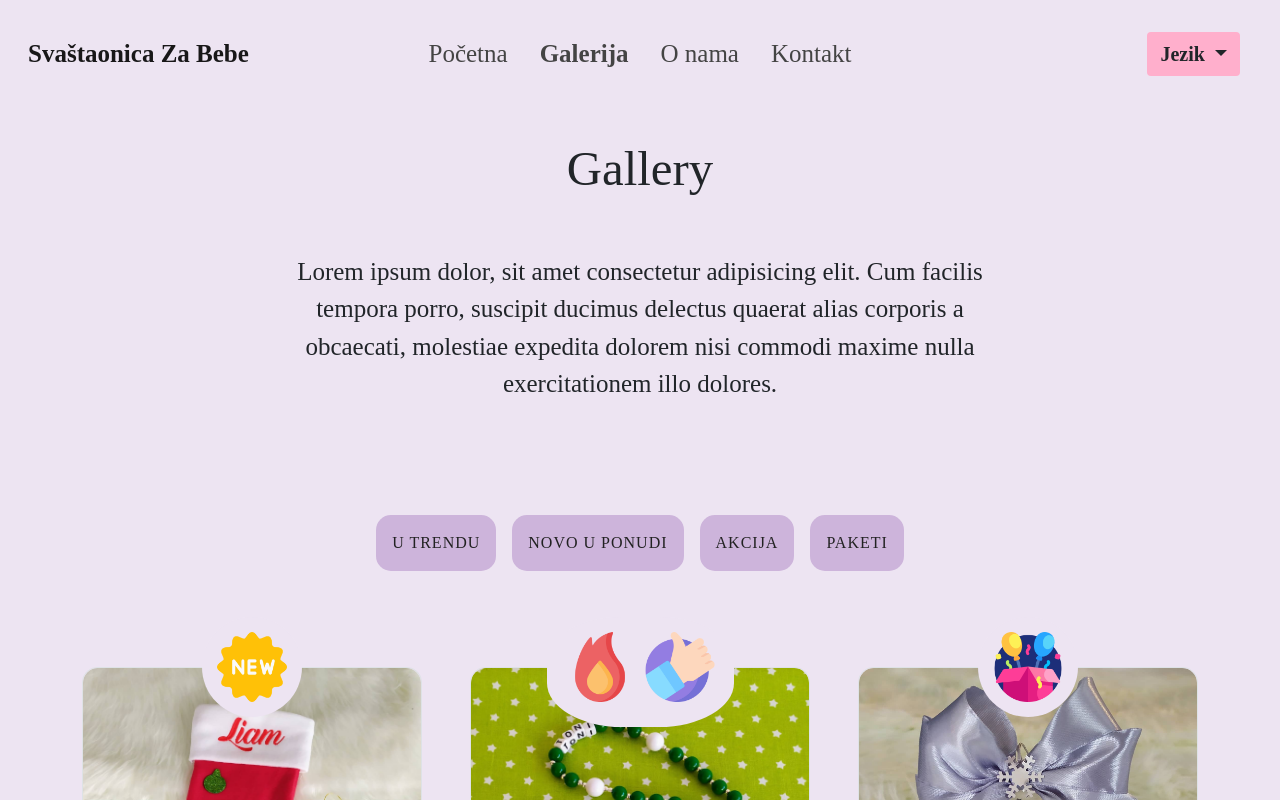
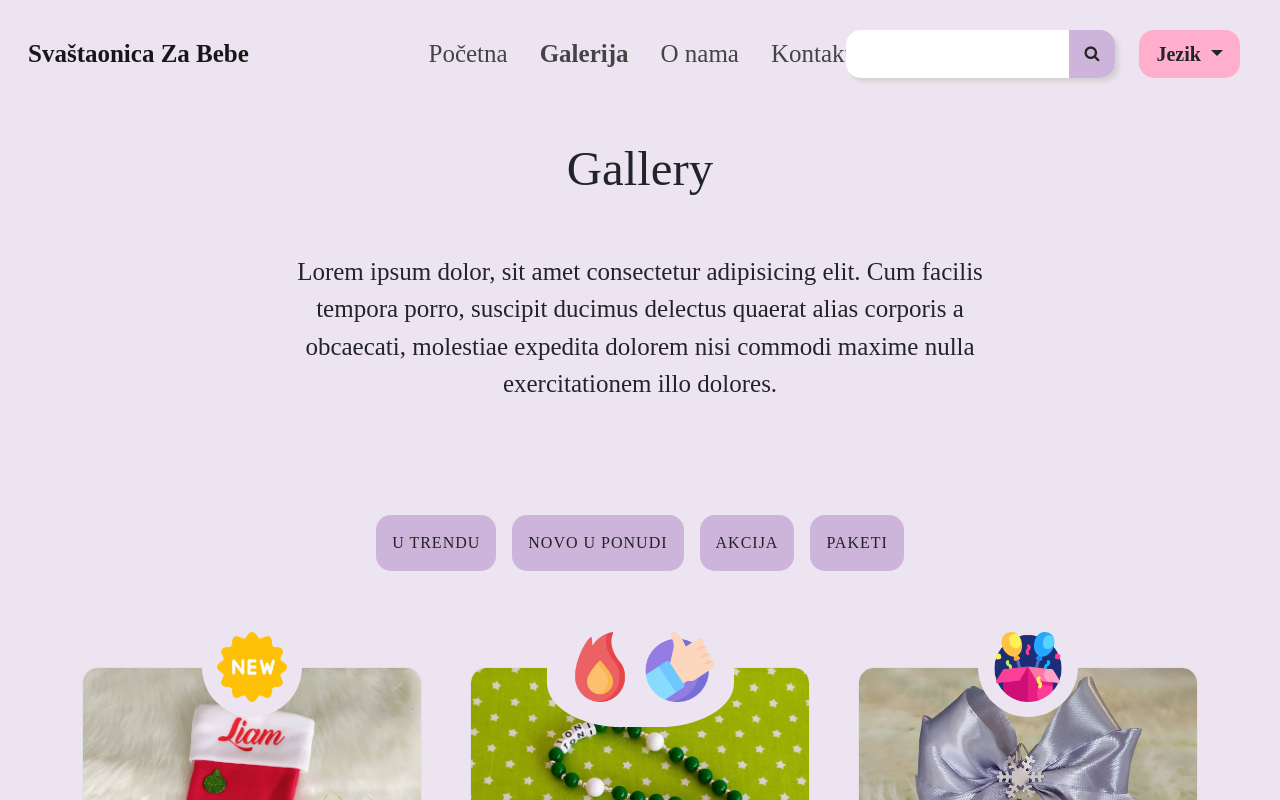
Before and after one commit to AntonioSertic23/Svastaonica-Za-Bebe, a Vue app: page /gallery in a window 1280 px wide. Shown: the top 800 px of the page. Built offline with nearby package versions, Linux system fonts and the light colour scheme; a web font is replaced by a local one.

Commit message:
Search  bar

```diff
--- a/src/components/layout/Navbar.vue
+++ b/src/components/layout/Navbar.vue
@@ -93,11 +93,22 @@ function closeMobileNavbar() {
         </div>
         <div
           v-if="!isMobile"
-          class="ms-auto navbar-language-div d-grid me-lg-3 pe-4"
+          class="ms-auto navbar-language-div d-flex me-lg-3 pe-4"
         >
+          <div class="input-group search-div me-4">
+            <input type="text" class="form-control" placeholder="" />
+            <button
+              class="btn btn-outline-secondary px-3"
+              type="button"
+              id="button-addon2"
+            >
+              <i class="fa fa-search" aria-hidden="true"></i>
+            </button>
+          </div>
+
           <div class="dropdown">
             <button
-              class="btn dropdown-toggle"
+              class="btn dropdown-toggle px-3 py-2"
               type="button"
               id="dropdownMenuButton1"
               data-bs-toggle="dropdown"
@@ -166,6 +177,37 @@ function closeMobileNavbar() {
 
 #dropdownMenuButton1 {
   font-weight: 600;
+  border-radius: 15px;
+}
+
+.form-control:focus {
+  border: none;
+  z-index: 0 !important;
+  box-shadow: none !important;
+}
+
+.btn-outline-secondary:focus {
+  box-shadow: none !important;
+}
+
+.btn-outline-secondary {
+  background-color: rgb(205, 180, 219);
+  color: #222;
+  border: none;
+}
+.btn-outline-secondary:hover {
+  background-color: #a375bd;
+  color: #222;
+}
+
+.search-div {
+  box-shadow: 4px 4px 4px lightgrey;
+  border-radius: 15px;
+  overflow: hidden;
+}
+
+.search-div input {
+  border: none;
 }
 
 /* kad je mobile da bude pozadina roza */
--- a/src/views/GalleryView.vue
+++ b/src/views/GalleryView.vue
@@ -325,9 +325,14 @@ var data = sourceData.data;
   left: 0;
   right: 0;
   z-index: 2;
+  transition: transform 0.5s;
 }
 .image-div {
   position: relative;
+}
+
+.image-div img:hover {
+  transform: scale(1.2);
 }
 
 /* new - soldout item */
```
